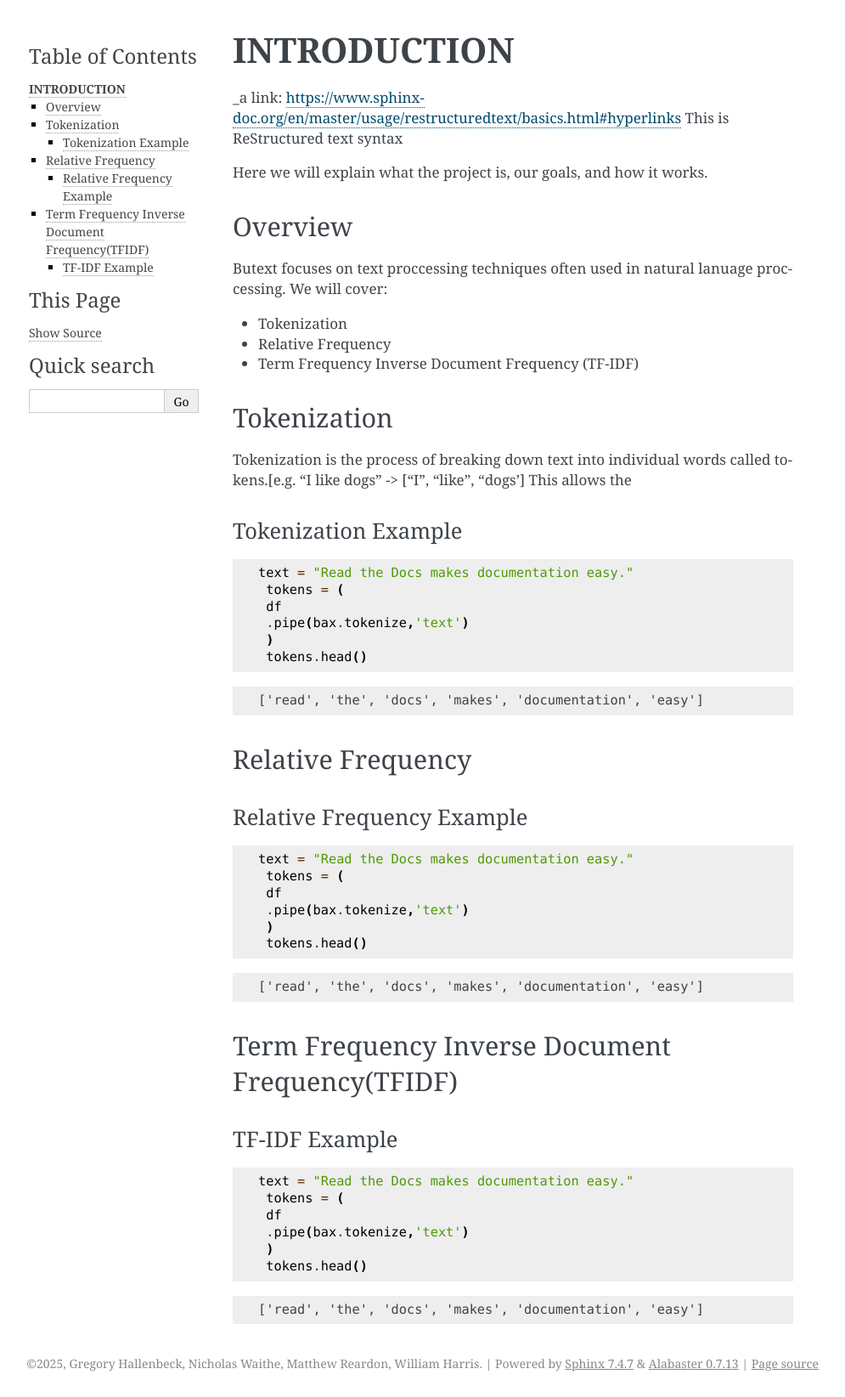
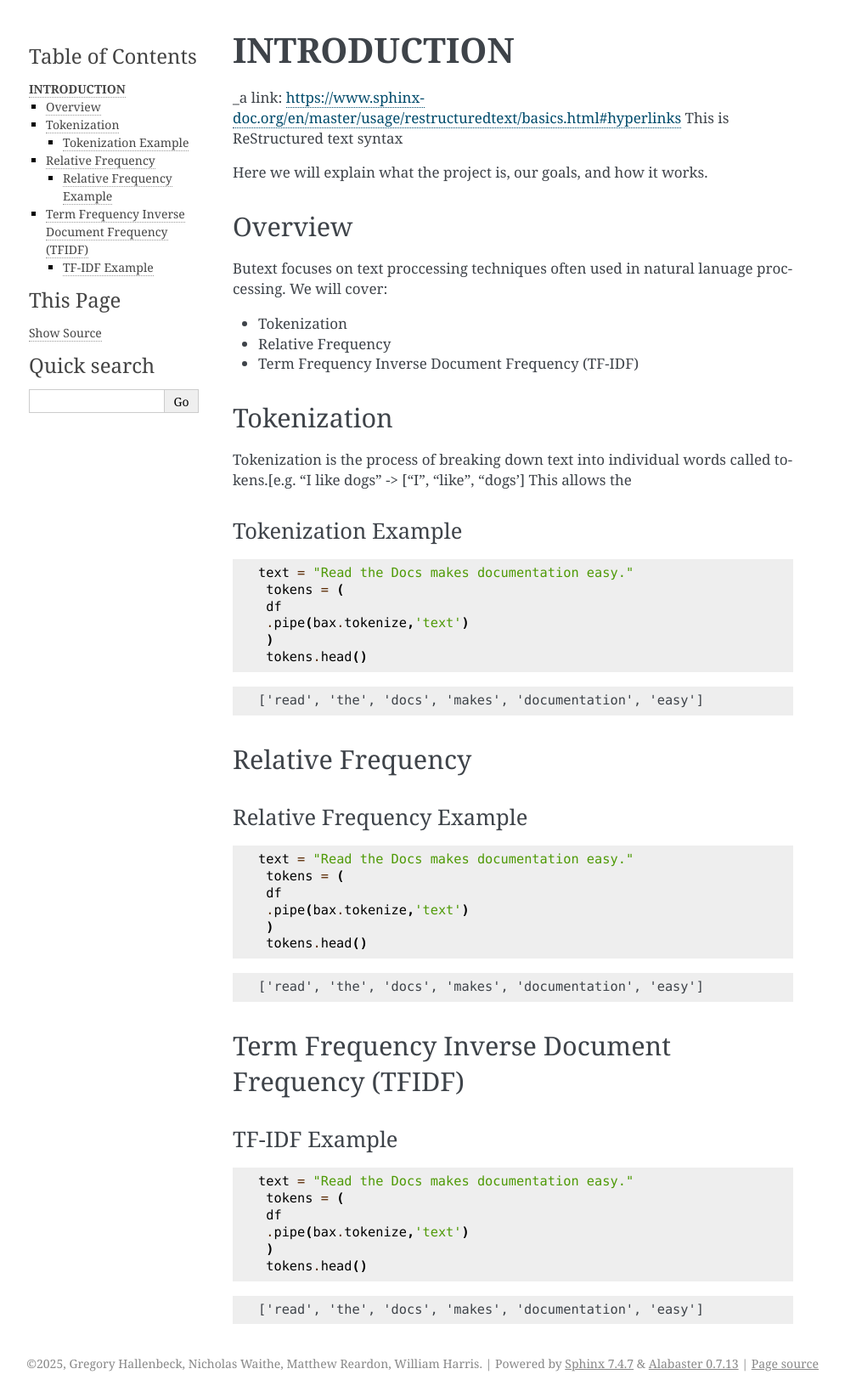
Before and after one commit to chipskiW/butext, a Sphinx documentation site: the page built from docs/intro.rst, in a window 1280 px wide. Shown: the whole page at 85% size, without its empty margins (146-1141 px from the left). Built offline with Sphinx 7.4.7, drawn with Linux system fonts in a browser that asks for light colours.

```diff
--- a/docs/intro.rst
+++ b/docs/intro.rst
@@ -63,8 +63,8 @@ Relative Frequency Example
 
 
 
-Term Frequency Inverse Document Frequency(TFIDF)
-------------------------------------------------
+Term Frequency Inverse Document Frequency (TFIDF)
+-------------------------------------------------
 
 TF-IDF Example
 ====================
```
